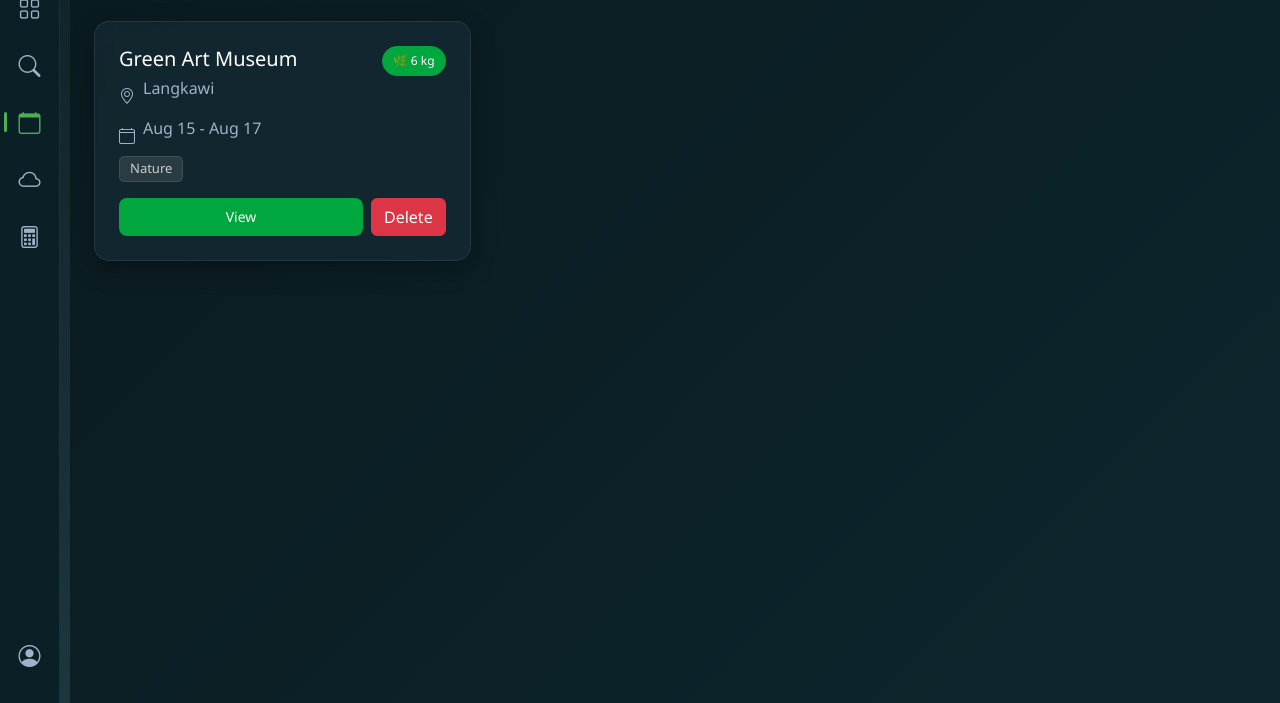
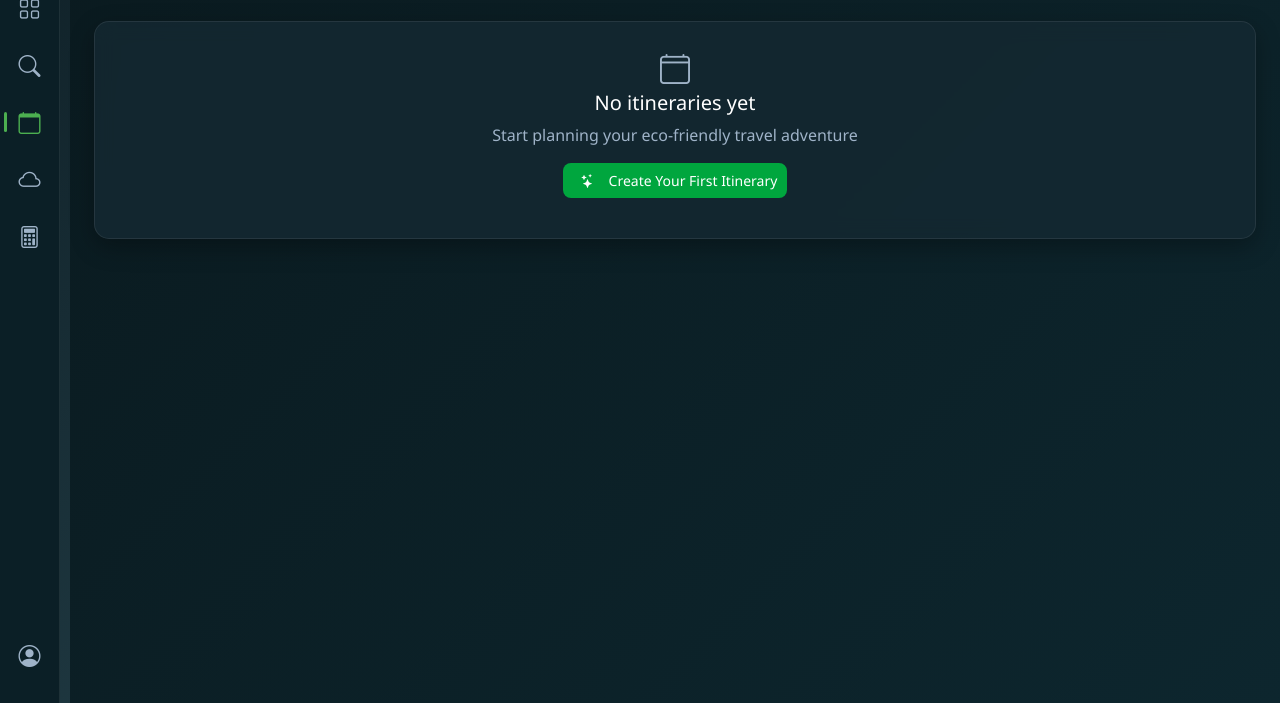
Before and after one commit to fathihamdan/EcoFriendlyTravelPlanner, a plain HTML site: page project-root/itinerary.html in a window 1280 px wide. Shown: the part 97-800 px from the top of the page. Drawn offline with nearby package versions, Linux system fonts and the light colour scheme.

Commit message:
itinerary, css,itinerary  js change

```diff
--- a/project-root/css/app-pages.css
+++ b/project-root/css/app-pages.css
@@ -266,7 +266,7 @@
   font-size: 14px;
 }
 
-.green-bright-btn, .green-bright-btn i {
+.green-bright-btn {
   background-color: #00A63E;
   color: white;
   border: none;
@@ -276,10 +276,21 @@
   font-size: 14px;
   font-weight: 500;
 }
+.green-bright-btn i {
+  color: inherit;
+  margin-right: 6px;
+}
 
-.green-bright-btn:hover, .green-bright-btn:hover i {
+.green-bright-btn:hover{
   background-color: #008531;
   color: white;
+}
+
+.green-bright-btn:focus,
+.green-bright-btn:active {
+  background-color: #008531;
+  color: white;
+  box-shadow: none;
 }
 
 
@@ -303,7 +314,7 @@
   color: #9fb3c8;
 }
 
-.bi{
+.bi {
   color: #9fb3c8;
 }
 
@@ -462,7 +473,7 @@ input[type="date"]::-webkit-calendar-picker-indicator {
   padding: 5px 10px;
   border-radius: 20px;
   font-size: 12px;
-  width:max-content;
+  width: max-content;
 }
 
 /*Search Page*/
@@ -552,14 +563,14 @@ input[type="date"]::-webkit-calendar-picker-indicator {
   background: rgba(20, 40, 50, 0.85);
   border-radius: 15px;
   overflow: hidden;
-  border: 1px solid rgba(255,255,255,0.08);
-  box-shadow: 0 8px 25px rgba(0,0,0,0.3);
+  border: 1px solid rgba(255, 255, 255, 0.08);
+  box-shadow: 0 8px 25px rgba(0, 0, 0, 0.3);
   transition: 0.3s;
 }
 
 .place-card:hover {
   transform: translateY(-5px);
-  box-shadow: 0 12px 30px rgba(0,0,0,0.4);
+  box-shadow: 0 12px 30px rgba(0, 0, 0, 0.4);
 }
 
 /* Image */
@@ -826,6 +837,7 @@ input[type="date"]::-webkit-calendar-picker-indicator {
     transform: translateX(100%);
     opacity: 0;
   }
+
   to {
     transform: translateX(0);
     opacity: 1;
@@ -837,6 +849,7 @@ input[type="date"]::-webkit-calendar-picker-indicator {
     opacity: 0;
     transform: translateY(20px);
   }
+
   to {
     opacity: 1;
     transform: translateY(0);
--- a/project-root/itinerary.html
+++ b/project-root/itinerary.html
@@ -66,7 +66,7 @@
         </div>
       </div>
       <!-- first List Card -->
-      <div class="card d-none custom-card mb-4 p-4" id="firstListCard">
+      <div class="card custom-card mb-4 p-4" id="firstListCard">
         <div class="container centre mb-3 text-center">
           <i class="bi bi-calendar4 icon"></i>
           <h5 class="text-white">No itineraries yet</h5>
@@ -76,22 +76,22 @@
         </div>
       </div>
       <!-- Itinerary Cards -->
-      <div class="row g-3" id="itineraryListCardContainer">
+      <div class="row g-3 d-none" id="itineraryListCardContainer">
         <div class="col-md-4">
           <div class="card custom-card p-4">
             <div class="d-flex justify-content-between align-items-center">
               <h5 class="text-white mb-1">Green Art Museum</h5>
               <span class="co2-badge-list justify-content-end">🌿 6 kg</span>
             </div>
-          <div class="d-flex align-items-center gap-2 ">
-            <i class="bi bi-geo-alt d-flex gap-2"></i>
-            <p class="text-muted">Langkawi</p>
+            <div class="d-flex my-2 align-items-center gap-2 ">
+              <i class="bi bi-geo-alt gap-2"></i>
+              <p class="text-muted mb-0">Langkawi</p>
             </div>
-          <div class="d-flex align-items-center gap-2">
-            <i class="bi bi-calendar4 d-flex gap-2"></i>
-            <p class="text-muted">Aug 15 - Aug 17</p>
+            <div class="d-flex my-1 align-items-center gap-2">
+              <i class="bi bi-calendar4 gap-2"></i>
+              <p class="text-muted mb-0">Aug 15 - Aug 17</p>
             </div>
-          <span class="tag">Nature</span>
+            <span class="tag my-1">Nature</span>
             <div class="d-flex mt-3 gap-2">
               <button class="btn green-bright-btn flex-grow-1">View</button>
               <button class="btn btn-danger">Delete</button>
@@ -184,13 +184,13 @@
             </div>
             <button type="button" id="btn-generate-itinerary"
               class="btn green-bright-btn flex-grow-1 align-items-center w-100">
-              <i class="bi bi-stars"></i> Generate eco-friendly Itinerary </button>
+              <i class="bi bi-stars me-2"></i> Generate eco-friendly Itinerary </button>
           </form>
         </div>
       </div>
     </div>
 
-    <div id="itinerary-result-section" class="d-none main-content">
+    <div id="itinerary-result-section" class="d-none">
       <div class="container-fluid">
         <div class="card custom-card mb-4 p-2">
           <div class="card-body">
@@ -255,12 +255,13 @@
               </div>
             </div>
             <button id="btn-save-itinerary" class="btn green-bright-btn  flex-grow-1 align-items-center w-100">
-              <i class="bi bi-download"></i> Save Itinerary
+              <i class="bi bi-download me-2"></i> Save Itinerary
             </button>
           </div>
         </div>
       </div>
-
+    </div>
+  </div>
 </body>
 <script src="./js/itinerary.js" defer></script>
 <script src="https://cdn.jsdelivr.net/npm/bootstrap@5.3.5/dist/js/bootstrap.bundle.min.js" integrity="sha384-
--- a/project-root/js/itinerary.js
+++ b/project-root/js/itinerary.js
@@ -43,7 +43,7 @@ function saveItinerary() {
     itineraryFormView.classList.add('d-none');
     itineraryResultView.classList.add('d-none');
     itineraryPageView.classList.remove('d-none');
-    itineraryListCard.classList.remove('d-none');
+    itineraryListCardContainer.classList.remove('d-none');
 
 
 }
```
Lines whose indentation alone changed are shown as unchanged.
